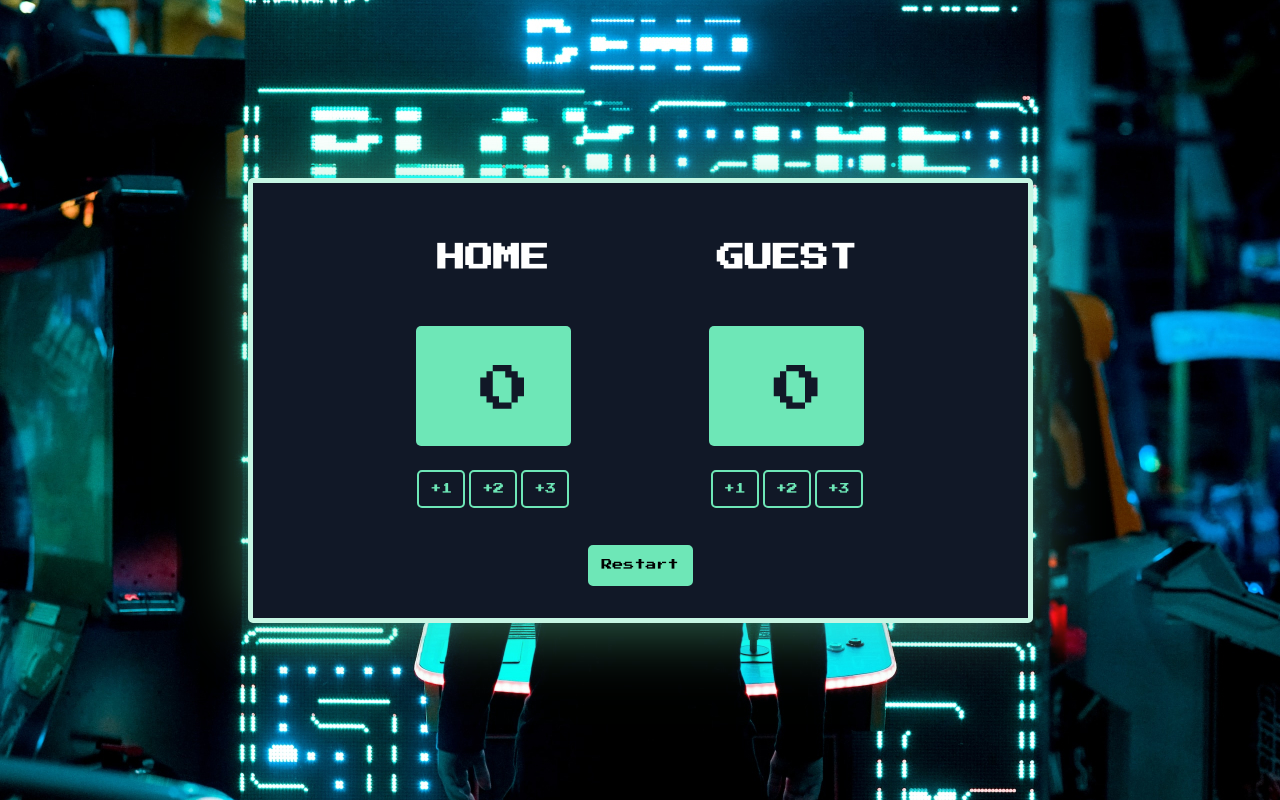
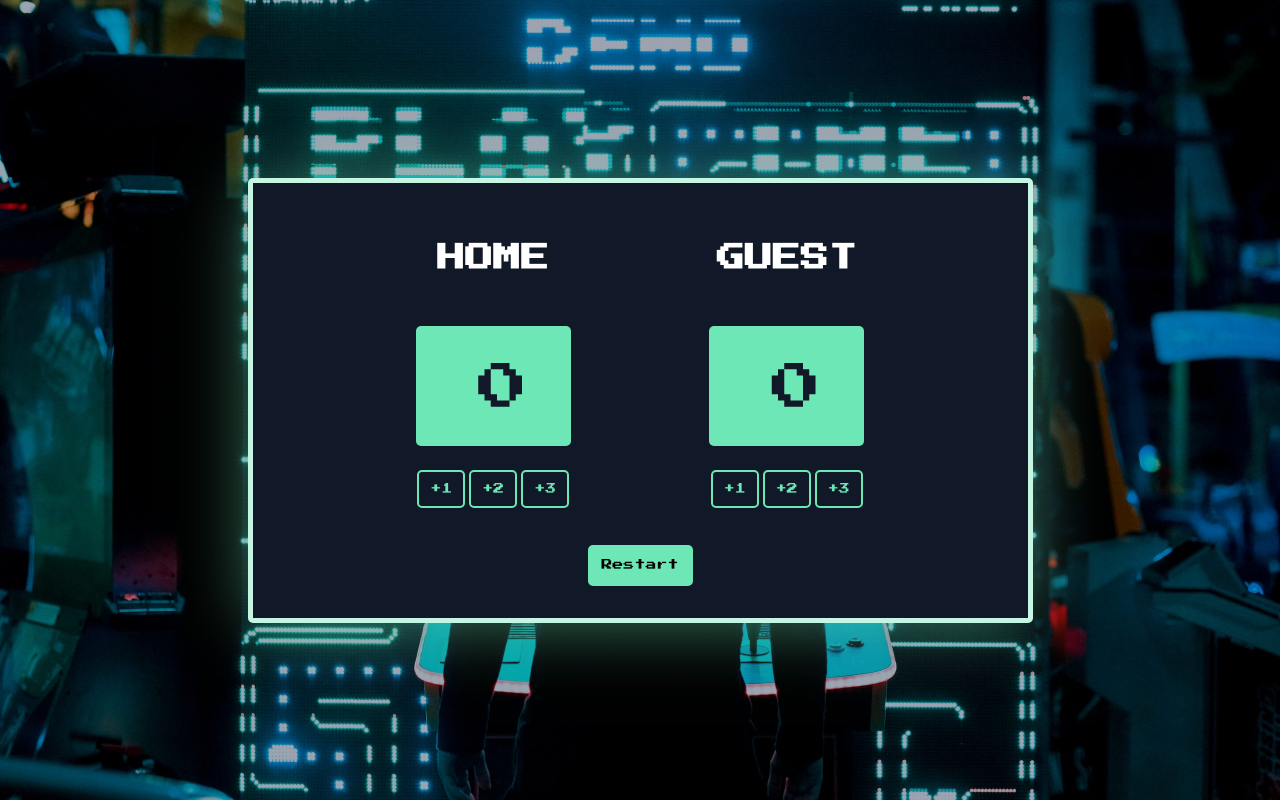
Before and after one commit to virajaher/game-counter, a plain HTML site: page index.html in a window 1280 px wide. Drawn offline with nearby package versions, Linux system fonts and the light colour scheme; a web font is replaced by a local one.

Commit message:
CSS complete 2

```diff
--- a/index.css
+++ b/index.css
@@ -13,8 +13,8 @@ body {
 
 .backgrnd {
     background-image: url("images/pacman-bg.jpg");
-
-    background-color: #111827;
+    background-blend-mode: overlay;
+    background-color: #11182770;
     background-size: cover;
     height: 100vh;
     display: flex;
@@ -86,7 +86,6 @@ h4 {
     width: 155px;
     height: 120px;
     border-radius: 5px;
-
 }
 
 
@@ -95,9 +94,8 @@ p {
     font-style: normal;
     font-weight: 400;
     font-size: 50px;
-    line-height: 80px;
-    padding-left: 24px;
-    padding-top: 24px;;
+    line-height: 125px;
+    padding-left: 20px;
 }
 
 .btn-style {
--- a/index.html
+++ b/index.html
@@ -14,7 +14,7 @@
                     <div> <!--Coloum1-->
                         <h3>HOME</h3>
                         <div class="score-bg">
-                            <p>0</p>
+                            <p id="count-el">0</p>
                         </div>
                         <div>
                             <button class="btn-style" id="plus-one">+1</button>
@@ -26,7 +26,7 @@
                     <div> <!--Coloum2-->
                         <h3>GUEST</h3>
                         <div class="score-bg">
-                            <p>0</p>
+                            <p id="count-el">0</p>
                         </div>
                         <div>
                             <button class="btn-style" id="plus-one">+1</button>
--- a/index.js
+++ b/index.js
@@ -0,0 +1,5 @@
+// add function that triggers the onclick event of the points buttons and adds points according to the buttons.
+// reset all the values to zero with the onclick event of the restart button
+// add fouls by using subtract funtion and creating button for foul
+// timer can be place around restart button and we can use laps that are similar to the passenger counter app
+// maxpoints = 99
```
